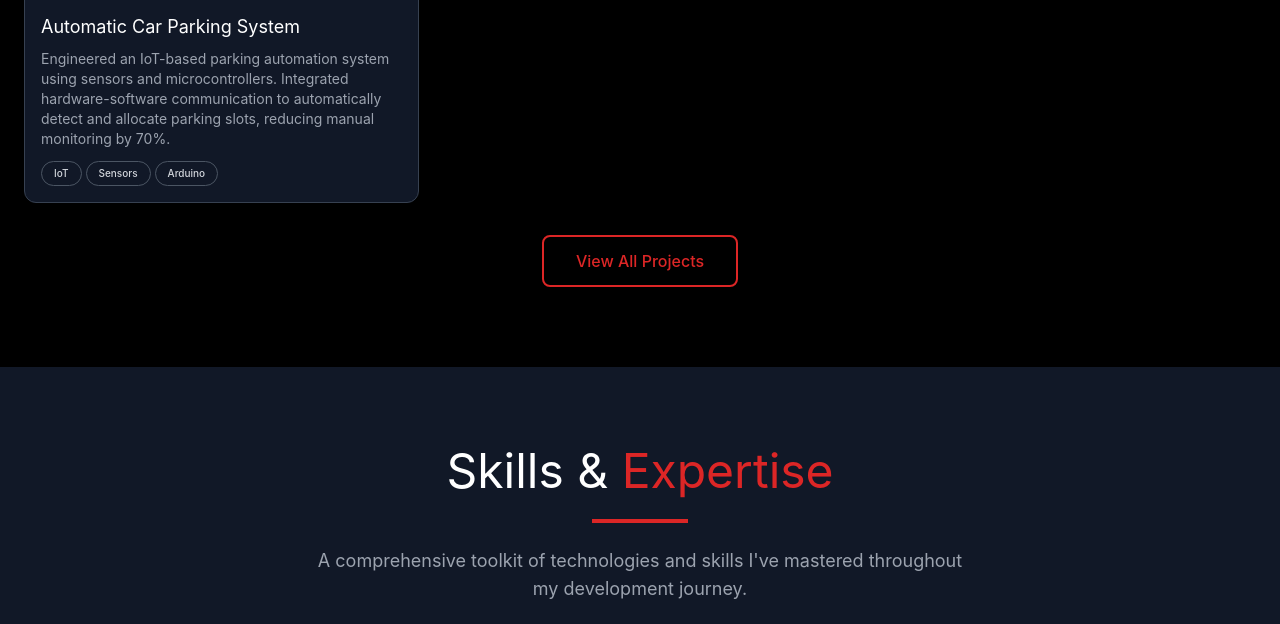
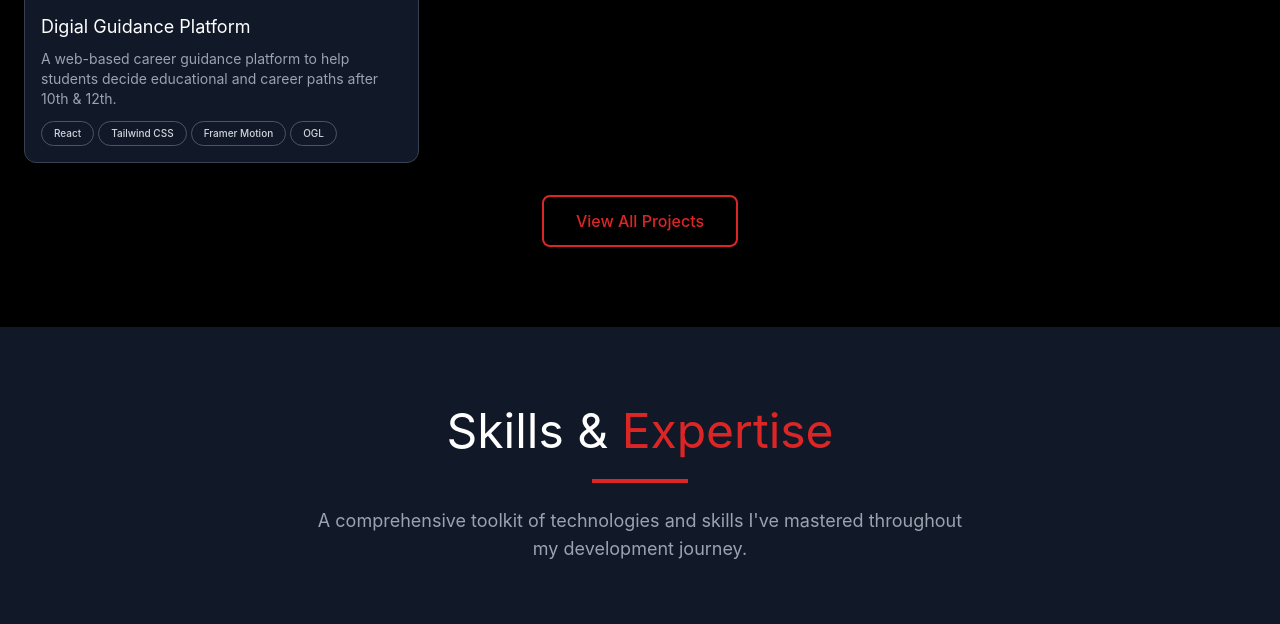
Before and after one commit to Lixzard7/Sarthak-Portfolio, a plain HTML site: page index.html in a window 1280 px wide. Shown: the part 2747-3371 px from the top of the page. Drawn offline with nearby package versions, Linux system fonts and the light colour scheme.

Commit message:
updated portfolio

```diff
--- a/index.html
+++ b/index.html
@@ -618,7 +618,7 @@
                 <div class="project-card animate-on-scroll">
                     <div class="relative overflow-hidden">
                         <img src="https://images.unsplash.com/photo-1649880985757-b3a7733e3786?crop=entropy&cs=tinysrgb&fit=max&fm=jpg&ixid=M3w3Nzg4Nzd8MHwxfHNlYXJjaHwxfHxpb3QlMjBwYXJraW5nJTIwc3lzdGVtfGVufDF8fHx8MTc1OTA4MjU1M3ww&ixlib=rb-4.1.0&q=80&w=1080"
-                             alt="Automatic Car Parking System"
+                             alt="Digital Guidence Platform"
                              class="w-full h-48 object-cover">
                         <div class="absolute inset-0 bg-gradient-to-t from-black/60 to-transparent"></div>
                         <div class="absolute top-4 right-4 flex space-x-2">
@@ -637,14 +637,15 @@
                         </div>
                     </div>
                     <div class="p-4">
-                        <h3 class="text-lg text-white mb-2">Automatic Car Parking System</h3>
+                        <h3 class="text-lg text-white mb-2">Digial Guidance Platform</h3>
                         <p class="text-gray-400 text-sm mb-3">
-                            Engineered an IoT-based parking automation system using sensors and microcontrollers. Integrated hardware-software communication to automatically detect and allocate parking slots, reducing manual monitoring by 70%.
+                            A web-based career guidance platform to help students decide educational and career paths after 10th & 12th.
                         </p>
                         <div class="flex flex-wrap gap-1">
-                            <span class="badge" style="font-size: 10px;">IoT</span>
-                            <span class="badge" style="font-size: 10px;">Sensors</span>
-                            <span class="badge" style="font-size: 10px;">Arduino</span>
+                            <span class="badge" style="font-size: 10px;">React</span>
+                            <span class="badge" style="font-size: 10px;">Tailwind CSS</span>
+                            <span class="badge" style="font-size: 10px;">Framer Motion</span>
+                             <span class="badge" style="font-size: 10px;">OGL</span>
                         </div>
                     </div>
                 </div>
@@ -820,6 +821,9 @@
                     </span>
                     <span class="badge border-red-600 text-red hover:bg-red-600 hover:text-white" style="padding: 8px 16px;">
                         AWS Certified Solutions Architect – Associate (2025)
+                    </span>
+                    <span class="badge border-red-600 text-red hover:bg-red-600 hover:text-white" style="padding: 8px 16px;">
+                        AWS Certified AI Practitioner (2025)
                     </span>
                 </div>
             </div>
@@ -1045,7 +1049,7 @@
                                 </div>
                             </a>
 
-                            <a href="tel:+919425959214"
+                            <a href="tel:+9194259xxxxx"
                                class="flex items-center p-4 card hover:border-red-600 transition-colors group">
                                 <div class="p-3 bg-red-600 rounded-lg mr-4 group-hover:bg-red-700 transition-colors">
                                     <svg class="icon text-white" style="width: 20px; height: 20px;" viewBox="0 0 24 24">
@@ -1054,7 +1058,7 @@
                                 </div>
                                 <div>
                                     <div class="text-gray-400 text-sm">Phone</div>
-                                    <div class="text-white">+91 9425959214</div>
+                                    <div class="text-white">+91 94259xxxxx</div>
                                 </div>
                             </a>
 
@@ -1251,5 +1255,4 @@
         });
     </script>
 </body>
-
 </html>
```
